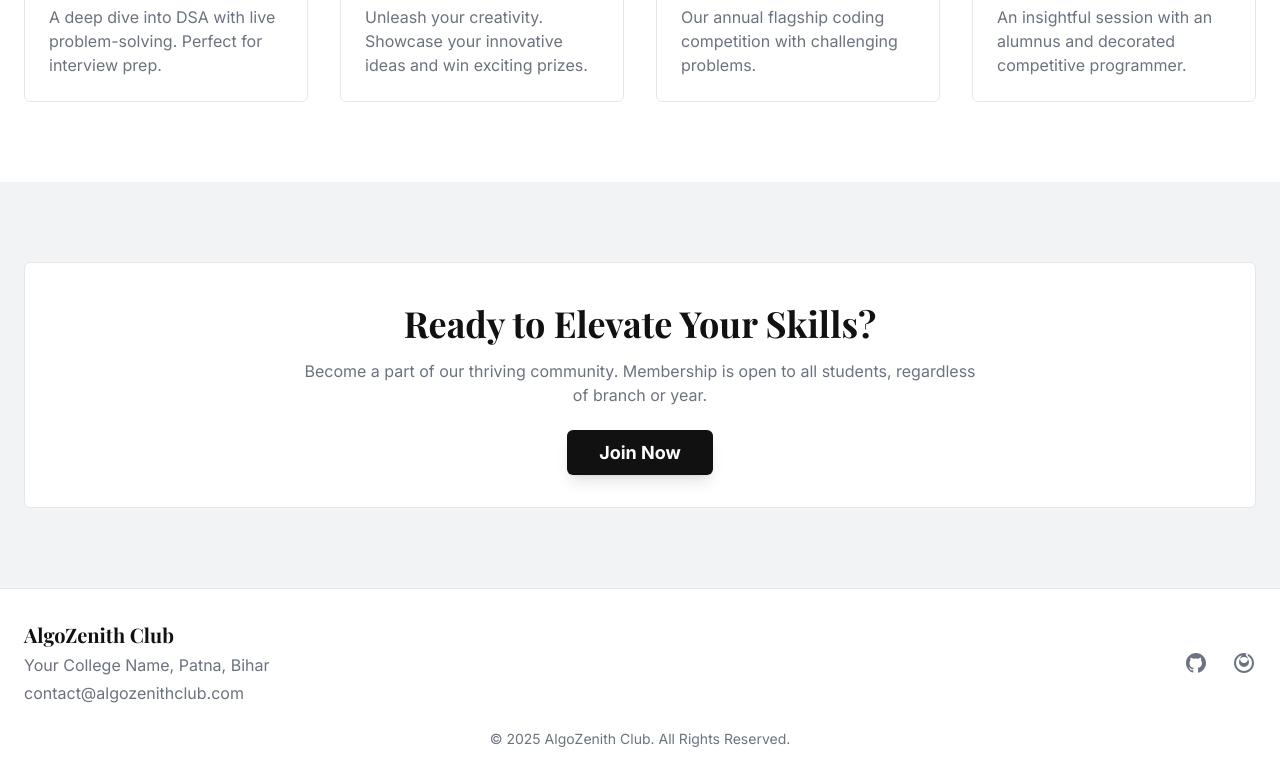
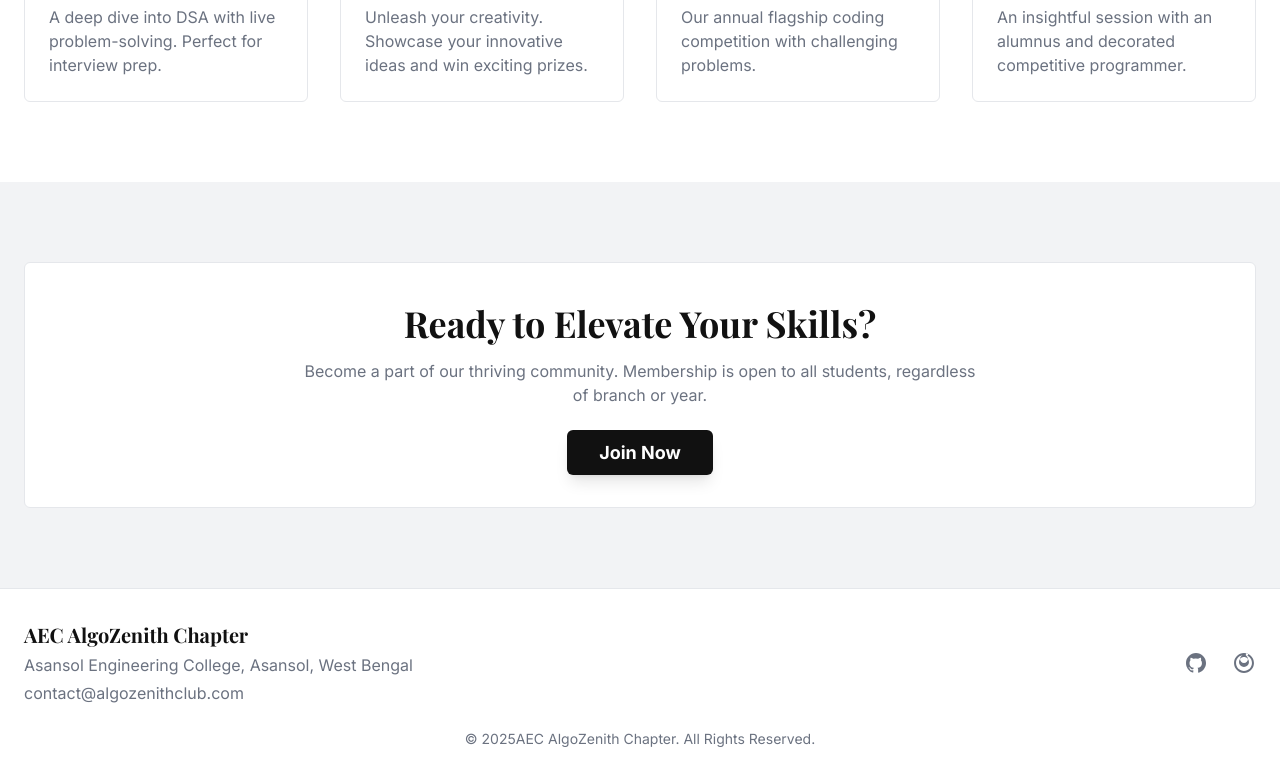
Before and after one commit to SS-Rana/algozenith, a plain HTML site: page index.html in a window 1280 px wide. Shown: the part 1905-2686 px from the top of the page. Drawn offline with nearby package versions, Linux system fonts and the light colour scheme.

Commit message:
minor changes

```diff
--- a/index.html
+++ b/index.html
@@ -3,7 +3,7 @@
 <head>
     <meta charset="UTF-8">
     <meta name="viewport" content="width=device-width, initial-scale=1.0">
-    <title>AlgoZenith College Club</title>
+    <title>AEC Algozenith Chapter</title>
     <script src="https://cdn.tailwindcss.com"></script>
     <link rel="preconnect" href="https://fonts.googleapis.com">
     <link rel="preconnect" href="https://fonts.gstatic.com" crossorigin>
@@ -183,8 +183,8 @@
         <div class="container mx-auto px-6 py-8">
             <div class="flex flex-col md:flex-row justify-between items-center">
                 <div class="text-center md:text-left mb-4 md:mb-0">
-                    <h3 class="text-xl font-serif font-bold">AlgoZenith Club</h3>
-                    <p class="text-mid-gray mt-1">Your College Name, Patna, Bihar</p>
+                    <h3 class="text-xl font-serif font-bold">AEC AlgoZenith Chapter</h3>
+                    <p class="text-mid-gray mt-1">Asansol Engineering College, Asansol, West Bengal</p>
                     <p class="text-mid-gray mt-1">contact@algozenithclub.com</p>
                 </div>
                 <div class="flex space-x-6">
@@ -197,7 +197,7 @@
                 </div>
             </div>
             <div class="mt-6 text-center text-mid-gray text-sm">
-                &copy; <span id="year"></span> AlgoZenith Club. All Rights Reserved.
+                &copy; <span id="year"></span>AEC AlgoZenith Chapter. All Rights Reserved.
             </div>
         </div>
     </footer>
```
